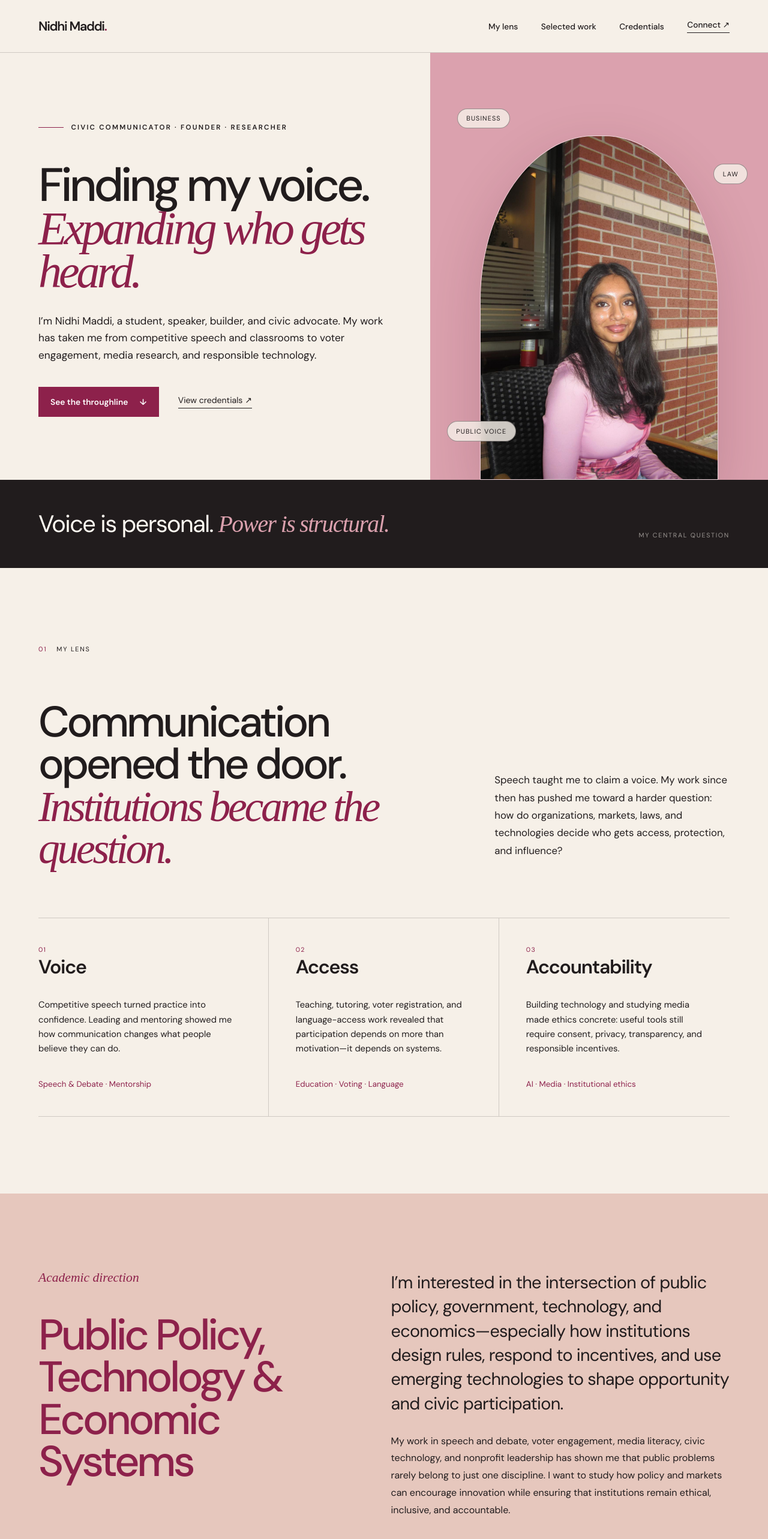
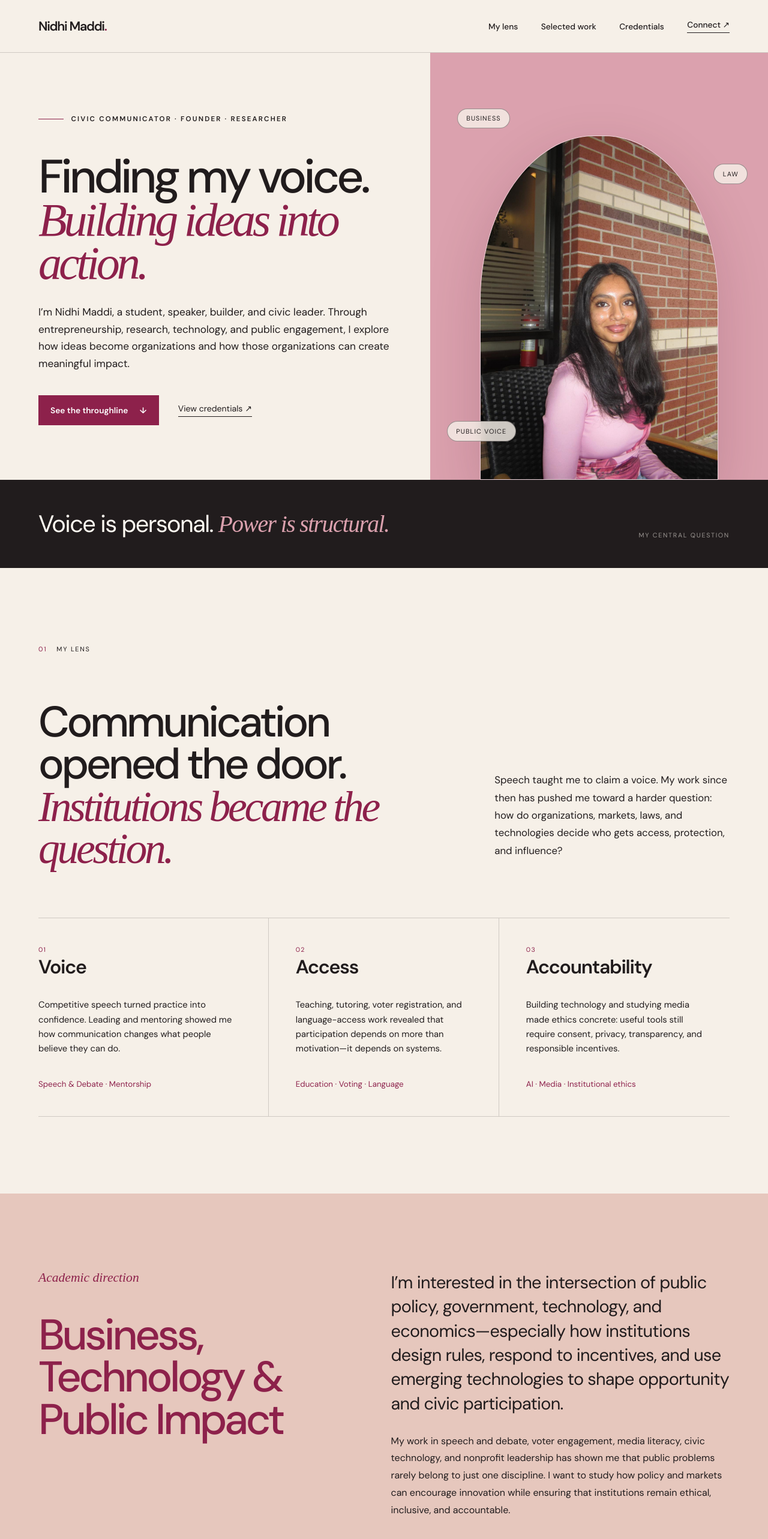
Before and after one commit to msssyamala/nidhimaddi.com, a Next.js app: page / in a window 1280 px wide. Shown: the top 2566 px of the page at 60% size. Built offline with nearby package versions, Linux system fonts and the light colour scheme; a web font is replaced by a local one.

Commit message:
Rebalance homepage toward business and public impact

```diff
--- a/app/page.tsx
+++ b/app/page.tsx
@@ -23,8 +23,8 @@ export default function Home() {
       <section className="hero brandHero" id="top">
         <div className="heroCopy">
           <p className="eyebrow"><span /> Civic communicator · Founder · Researcher</p>
-          <h1>Finding my voice.<br /><em>Expanding who gets heard.</em></h1>
-          <p className="heroLead">I’m Nidhi Maddi, a student, speaker, builder, and civic advocate. My work has taken me from competitive speech and classrooms to voter engagement, media research, and responsible technology.</p>
+          <h1>Finding my voice.<br /><em>Building ideas into action.</em></h1>
+          <p className="heroLead">I’m Nidhi Maddi, a student, speaker, builder, and civic leader. Through entrepreneurship, research, technology, and public engagement, I explore how ideas become organizations and how those organizations can create meaningful impact.</p>
           <div className="heroActions"><a className="button primary" href="#lens">See the throughline <span>↓</span></a><a className="textLink" href="#credentials">View credentials <Arrow /></a></div>
         </div>
         <div className="heroVisual brandVisual">
@@ -46,7 +46,7 @@ export default function Home() {
       </section>
 
       <section className="academicDirection section">
-        <div className="directionText"><p className="chapter">Academic direction</p><h2>Public Policy,<br />Technology &amp;<br />Economic Systems</h2></div>
+        <div className="directionText"><p className="chapter">Academic direction</p><h2>Business,<br />Technology &amp;<br />Public Impact</h2></div>
         <div className="directionBody"><p className="largeCopy">I’m interested in the intersection of public policy, government, technology, and economics—especially how institutions design rules, respond to incentives, and use emerging technologies to shape opportunity and civic participation.</p><p>My work in speech and debate, voter engagement, media literacy, civic technology, and nonprofit leadership has shown me that public problems rarely belong to just one discipline. I want to study how policy and markets can encourage innovation while ensuring that institutions remain ethical, inclusive, and accountable.</p><div className="questionCard"><span>The question I’m carrying forward</span><strong>How can policy, technology, and economic incentives work together to expand opportunity while protecting the public interest?</strong></div></div>
       </section>
 
```
Also changed, not shown: 1 other file (tests, documents, lock files or other folders).
